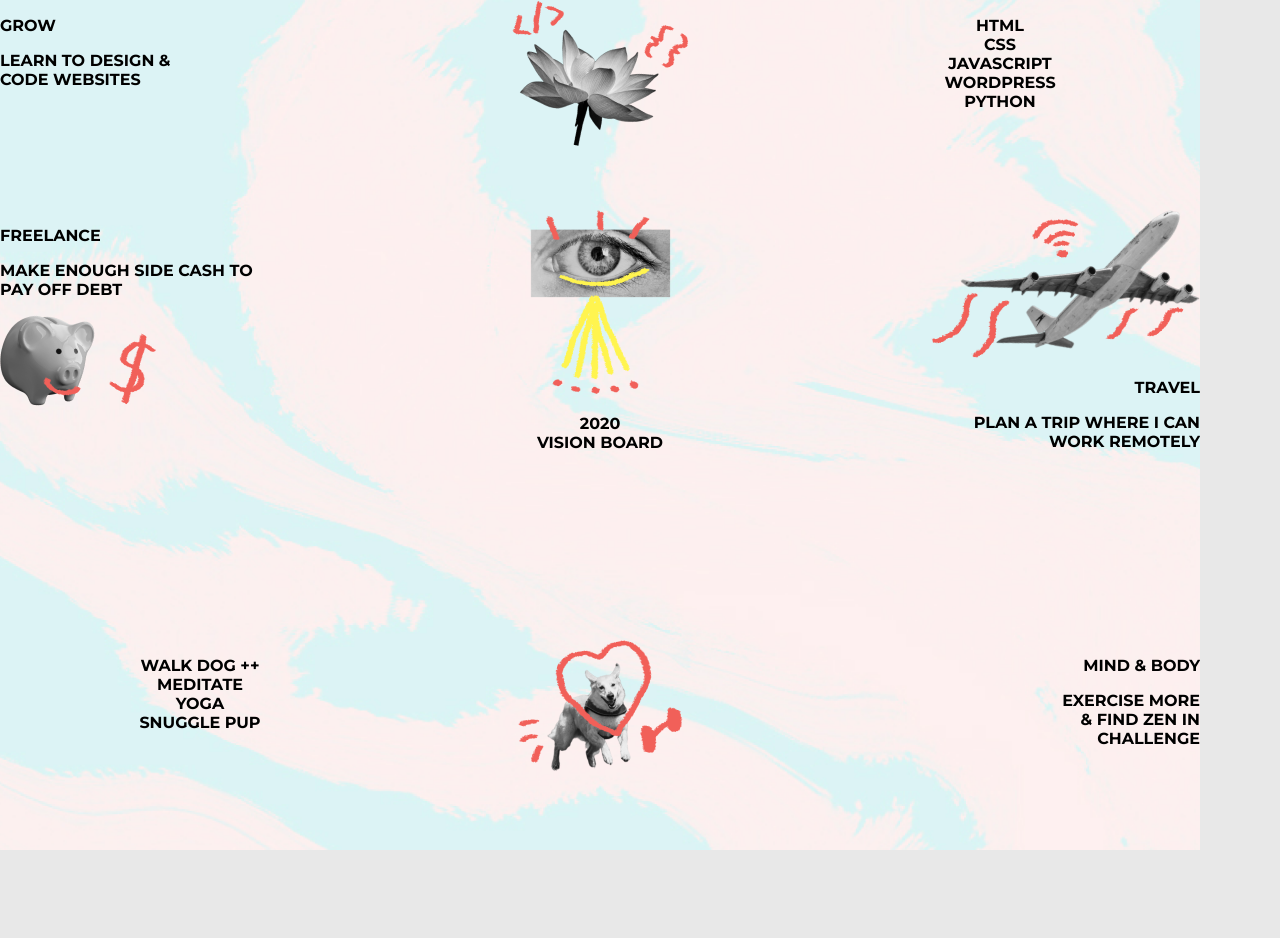
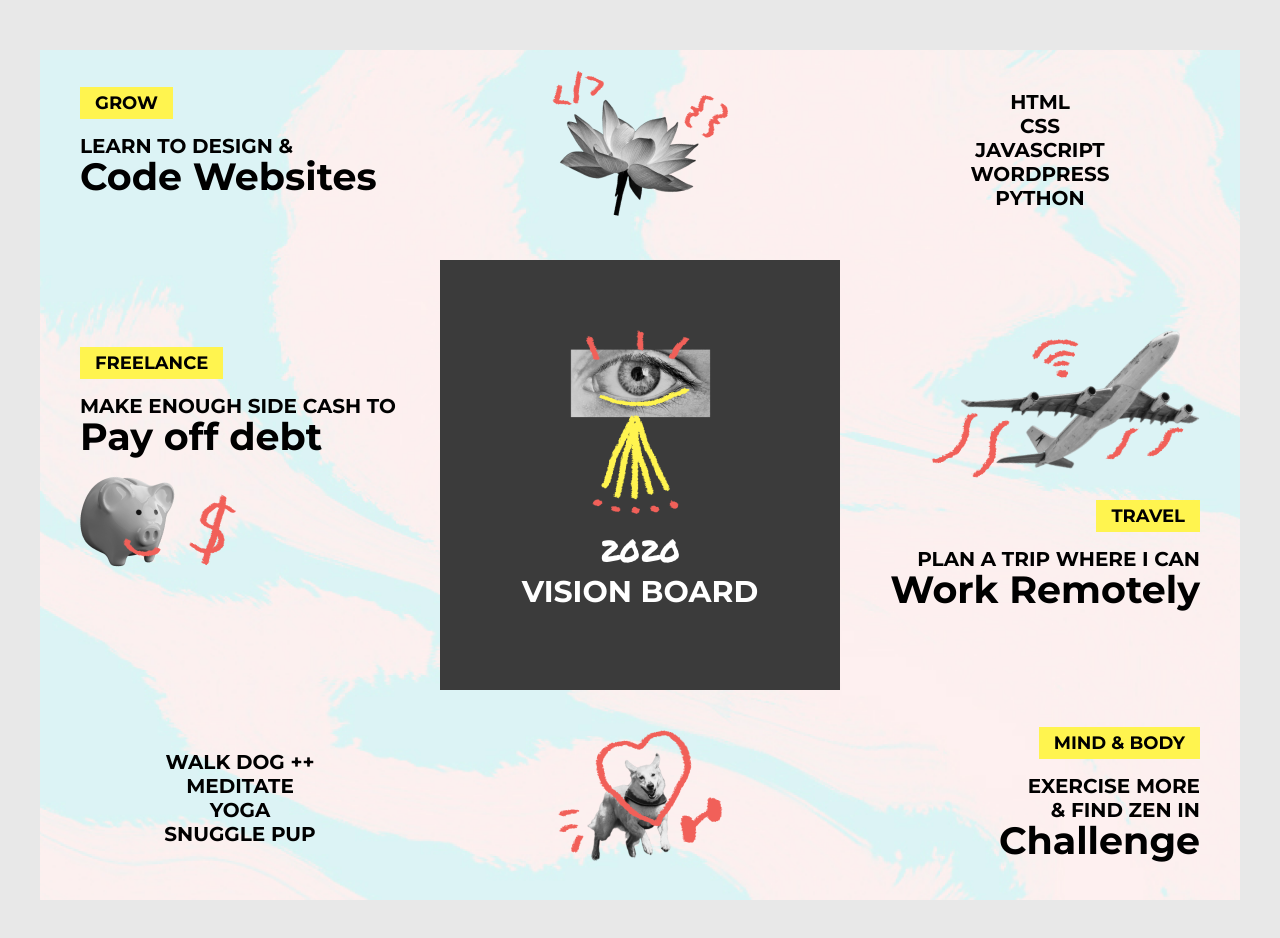
Before and after one commit to BritishPandaChick/vision-board, a plain HTML site: page index.html in a window 1280 px wide. Before the commit the page ends 850 px from the top, so only its background shows below. Drawn offline with Linux system fonts and the light colour scheme.

Commit message:
Add margin and padding to elements. Add yellow highlights

```diff
--- a/css/main.css
+++ b/css/main.css
@@ -3,12 +3,15 @@ body {
 }
 
 #vision-board {
+    margin: 50px auto;
     width: 1200px;
     height: 850px;
     overflow: auto;
     background: url('../img/background.png');
     background-size: cover;
     font-family: 'Montserrat', sans-serif;
+    font-size: 20px;
+    font-weight: 700;
     text-transform: uppercase;
 }
 
@@ -19,10 +22,12 @@ body {
 }
 
 .small-block {
+    padding: 20px 40px;
     height: 210px;
 }
 
 .large-block {
+    padding: 70px 40px;
     height: 430px;
 }
 
@@ -33,3 +38,38 @@ body {
 .right {
     text-align: right;
 }
+
+.dark-bg {
+    background: #3B3B3B;
+    color: #FFFFFF;
+}
+
+.light-bg {
+    background: #FFFFFFF;
+}
+
+.highlight {
+    padding: 5px 15px;
+    background: #FFF44F;
+    font-size: 18px;
+}
+
+.marker {
+    font-family: 'Permanent Marker', cursive;
+    font-weight: normal;
+}
+
+strong {
+    font-size: 38px;
+    text-transform: none;
+    line-height: 38px;
+}
+
+.title {
+    margin: 10px 0;
+    font-size: 30px;
+}
+
+.top-padding {
+    padding-top: 40px;
+}
```
Also changed, not shown: index.html (+1 -1 lines).
